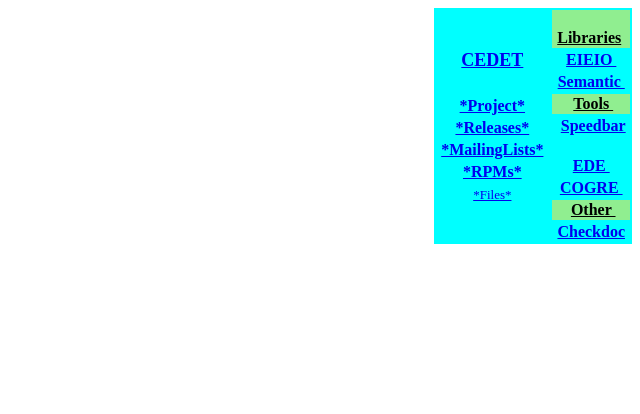
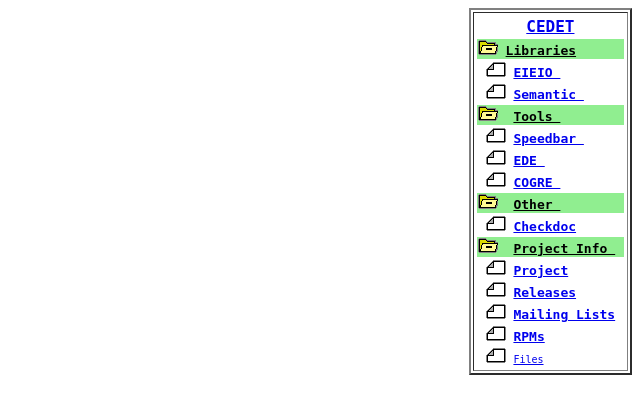
Before and after one commit to emacs-pkg-mirrors/cedet, a PHP site: page /rightcol.php in a window 1280 px wide. Shown: the top 414 px of the page, without its empty margins (640-1280 px from the left). Run offline with PHP 8.4, Linux system fonts and the light colour scheme.

Commit message:
Revamped to look sort of like speedbar.

```diff
--- a/www/rightcol.php
+++ b/www/rightcol.php
@@ -1,46 +1,27 @@
 <body bgcolor=white text=black>
 
-<table width=100 align=right border=0 cellspacing=0 cellpadding=0 bgcolor=cyan>
-<tr><td>
-<table>
-
-<tr><td align=center>&nbsp</td></tr>
+<tt>
+<table border=2 align=right><tr><td>
+<table bgcolor=white>
 
 <tr><td align=center>&nbsp<a href=/     ><b><font size=+1>CEDET</font></b></a>&nbsp</td></tr>
 
-<tr><td align=center>&nbsp</td></tr>
-
-<tr><td align=center>&nbsp<a href=http://www.sourceforge.net/projects/cedet><b>*Project*</b></a>&nbsp</td></tr>
-<tr><td align=center>&nbsp<a href=http://sourceforge.net/project/showfiles.php?group_id=17886><b>*Releases*</b></a>&nbsp</td></tr>
-<tr><td align=center>&nbsp<a href=http://sourceforge.net/mail/?group_id=17886><b>*MailingLists*</b></a>&nbsp</td></tr>
-<tr><td align=center>&nbsp<a href=http://sourceforge.net/projects/rte><b>*RPMs*</b></a>&nbsp</td></tr>
-<tr><td align=center>&nbsp<a href=ftpgate.shtml><font size=-1>*Files*</font></a>&nbsp</td></tr>
-
-<tr><td align=center>&nbsp</td></tr>
-</table>
-
-</td><td>
-
-<table>
-<tr><td align=center bgcolor=lightgreen>&nbsp <u><b>Libraries</b></u>&nbsp</td></tr>
-<tr><td align=center>&nbsp<a href=eieio.shtml   ><b>EIEIO    </b></a>&nbsp</td></tr>
-<tr><td align=center>&nbsp<a href=semantic.shtml><b>Semantic </b></a>&nbsp</td></tr>
-
-<!-- <tr><td align=center>&nbsp</td></tr> -->
-
-<tr><td align=center bgcolor=lightgreen>&nbsp <u><b>Tools    </b></u>&nbsp</td></tr>
-<tr><td align=center>&nbsp<a href=speedbar.shtml><b>Speedbar </b></a>&nbsp</td></tr>
-<tr><td align=center>&nbsp<a href=ede.shtml     ><b>EDE      </b></a>&nbsp</td></tr>
-<tr><td align=center>&nbsp<a href=cogre.shtml   ><b>COGRE    </b></a>&nbsp</td></tr>
-
-<!-- <tr><td align=center>&nbsp</td></tr> -->
-
-<tr><td align=center bgcolor=lightgreen>&nbsp <u><b>Other   </b></u>&nbsp</td></tr>
-<tr><td align=center>&nbsp<a href=checkdoc.shtml><b>Checkdoc</b></a>&nbsp</td></tr>
-
-<!-- <tr><td align=center>&nbsp</td></tr> -->
+<tr><td  bgcolor=lightgreen><img src=dir-minus.gif>&nbsp<u><b>Libraries</b></u>&nbsp</td></tr>
+<tr><td >&nbsp<img src=page.gif>&nbsp<a href=eieio.shtml   ><b>EIEIO    </b></a>&nbsp</td></tr>
+<tr><td >&nbsp<img src=page.gif>&nbsp<a href=semantic.shtml><b>Semantic </b></a>&nbsp</td></tr>
+<tr><td  bgcolor=lightgreen><img src=dir-minus.gif>&nbsp <u><b>Tools    </b></u>&nbsp</td></tr>
+<tr><td >&nbsp<img src=page.gif>&nbsp<a href=speedbar.shtml><b>Speedbar </b></a>&nbsp</td></tr>
+<tr><td >&nbsp<img src=page.gif>&nbsp<a href=ede.shtml     ><b>EDE      </b></a>&nbsp</td></tr>
+<tr><td >&nbsp<img src=page.gif>&nbsp<a href=cogre.shtml   ><b>COGRE    </b></a>&nbsp</td></tr>
+<tr><td  bgcolor=lightgreen><img src=dir-minus.gif>&nbsp <u><b>Other   </b></u>&nbsp</td></tr>
+<tr><td >&nbsp<img src=page.gif>&nbsp<a href=checkdoc.shtml><b>Checkdoc</b></a>&nbsp</td></tr>
+<tr><td  bgcolor=lightgreen><img src=dir-minus.gif>&nbsp <u><b>Project Info </b></u>&nbsp</td></tr>
+<tr><td >&nbsp<img src=page.gif>&nbsp<a href=http://www.sourceforge.net/projects/cedet><b>Project</b></a>&nbsp</td></tr>
+<tr><td >&nbsp<img src=page.gif>&nbsp<a href=http://sourceforge.net/project/showfiles.php?group_id=17886><b>Releases</b></a>&nbsp</td></tr>
+<tr><td >&nbsp<img src=page.gif>&nbsp<a href=http://sourceforge.net/mail/?group_id=17886><b>Mailing Lists</b></a>&nbsp</td></tr>
+<tr><td >&nbsp<img src=page.gif>&nbsp<a href=http://sourceforge.net/projects/rte><b>RPMs</b></a>&nbsp</td></tr>
+<tr><td >&nbsp<img src=page.gif>&nbsp<a href=ftpgate.shtml><font size=-1>Files</font></a>&nbsp</td></tr>
 
 </table>
-</td></tr>
-
-</table>
+</td></tr></table>
+</tt>
```
